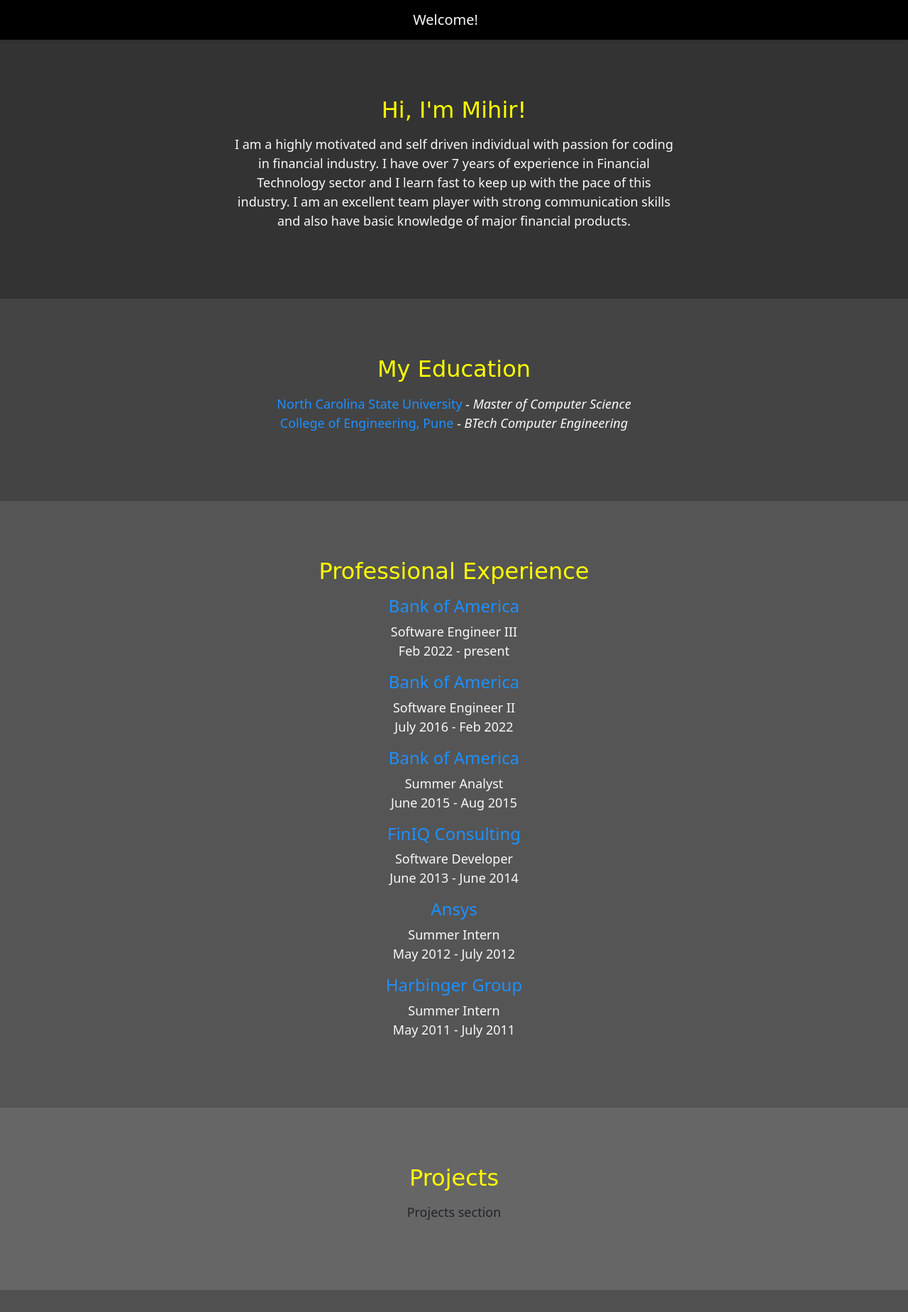
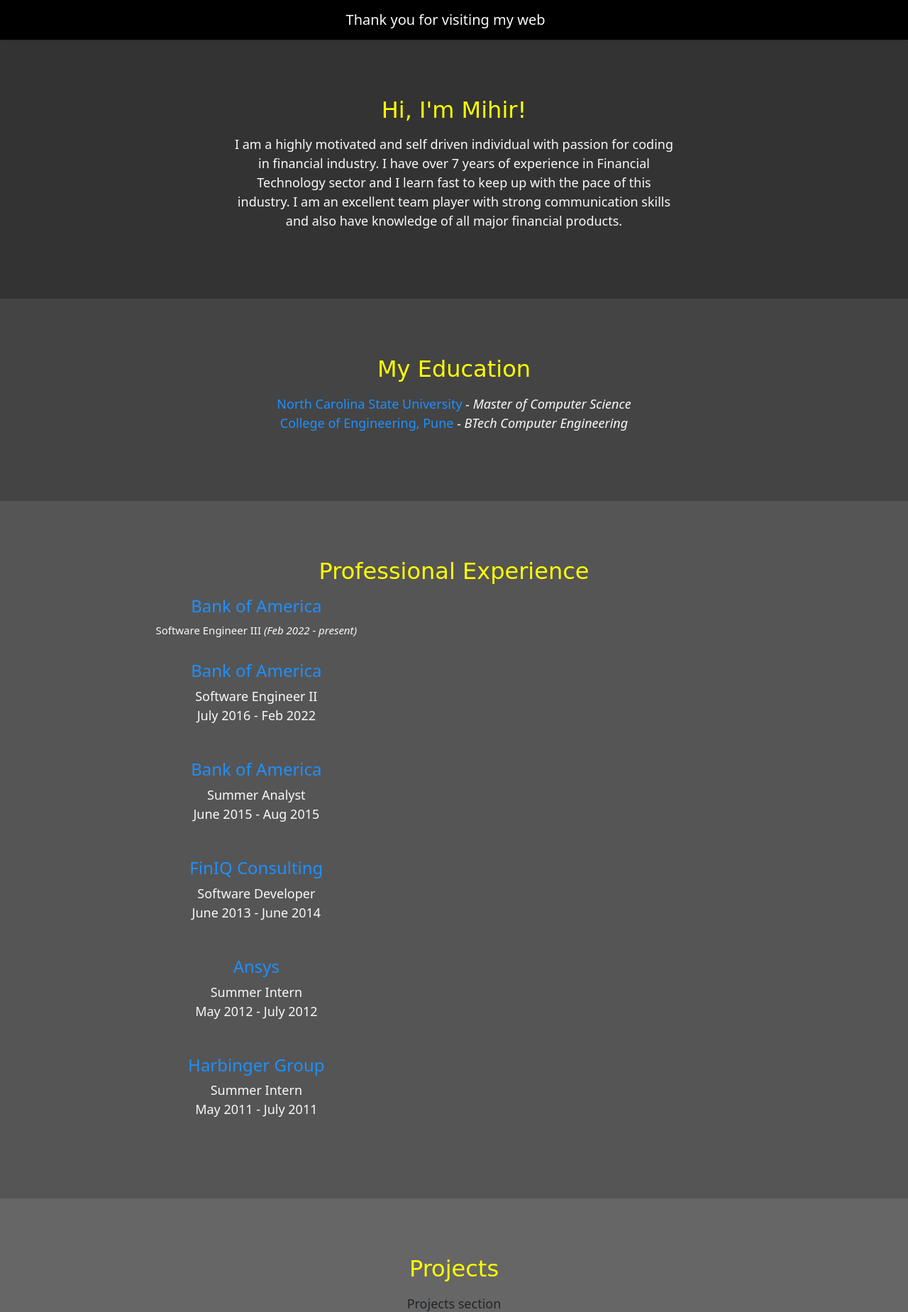
Before and after one commit to mihirdeshpande/mihir-portfolio, a Flask app: page / in a window 1280 px wide. Shown: the top 1849 px of the page at 71% size. Before the commit the page ends 1818 px from the top, so only its background shows below. Run offline with Flask 3, Linux system fonts and the light colour scheme; some libraries are stand-ins or nearby versions.

Commit message:
Try - Typing style welcome bar

```diff
--- a/static/css/main_style.css
+++ b/static/css/main_style.css
@@ -53,3 +53,7 @@ p {
 #projects {
   background-color: #666;
 }
+
+.small-text{
+  font-size:15px;
+}
--- /dev/null
+++ b/static/css/welcome_bar.css
@@ -0,0 +1,4 @@
+.message-transition {
+  opacity: 1;
+  transition: opacity 0s ease;
+}
--- /dev/null
+++ b/static/js/welcome_bar.js
@@ -0,0 +1,29 @@
+const messages = ["Welcome!", "Thank you for visiting my website!"];
+const characterDelay = 0.1; // Delay between each character in seconds
+const messageDelay = 3;
+let messageIndex = 0;
+let charIndex = 0;
+
+function displayMessages() {
+  const div = document.getElementById("welcome-div");
+
+  function typeMessage() {
+    const message = messages[messageIndex];
+    const displayedText = message.substring(0, charIndex + 1);
+    div.textContent = displayedText;
+
+    if (charIndex < message.length) {
+      charIndex++;
+      setTimeout(typeMessage, characterDelay * 1000);
+    } else {
+      charIndex = 0;
+      messageIndex = (messageIndex + 1) % messages.length;
+      setTimeout(displayMessages, messageDelay * 1000);
+    }
+  }
+
+  typeMessage();
+}
+
+// Call the function to start displaying messages with typing effect
+displayMessages();
--- a/templates/home.html
+++ b/templates/home.html
@@ -9,6 +9,7 @@
 
   <!-- My CSS -->
   <link rel="stylesheet" href="static/css/main_style.css">
+  <link rel="stylesheet" href="static/css/welcome_bar.css">
 
   <!-- Bootstrap core CSS -->
   <link href="static/bootstrap/css/bootstrap.min.css" rel="stylesheet">
@@ -22,7 +23,7 @@
 
   <nav class="navbar shadow-sm fixed-top bg-black">
     <div class="container-fluid row align-self-end">
-      <a class="navbar-brand align-items-center text-light text-center" href="#">
+      <a id="welcome-div" class="navbar-brand message-transition align-items-center text-light text-center" href="#">
         Welcome!
       </a>
     </div>
@@ -33,7 +34,7 @@
     <h2 class="mb-3" style="color:yellow; font-family:cursive;">Hi, I'm Mihir!</h2>
     <div class="row justify-content-center">
       <div class="col-6">
-        <p class="text-light">I am a highly motivated and self driven individual with passion for coding in financial industry. I have over 7 years of experience in Financial Technology sector and I learn fast to keep up with the pace of this industry. I am an excellent team player with strong communication skills and also have basic knowledge of major financial products.
+        <p class="text-light">I am a highly motivated and self driven individual with passion for coding in financial industry. I have over 7 years of experience in Financial Technology sector and I learn fast to keep up with the pace of this industry. I am an excellent team player with strong communication skills and also have knowledge of all major financial products.
       </p>
       </div>
     </div>
@@ -52,16 +53,16 @@
     </div>
   </section>
 
+  <!-- Experience Section -->
   <section id="experience" class="section">
     <h2 class="mb-3" style="color:yellow; font-family:cursive;">Professional Experience</h2>
-    <div class="row justify-content-center">
-      <div class="col-6">
+    <div class="row justify-content-left col-7">
       <h4 class="text-light mb-2">
           <a href="https://about.bankofamerica.com/en/our-company" style="color:dodgerblue; text-decoration:none">Bank of America</a>
       </h4>
-      <p class="text-light">
-        Software Engineer III <br>
-        Feb 2022 - present
+      <p class="text-light small-text">
+        Software Engineer III
+        <i>(Feb 2022 - present)</i>
       </p>
 
       <p class="text-light">
@@ -114,8 +115,6 @@
       </p>
       </p>
 
-
-      </div>
     </div>
   </section>
 
@@ -124,5 +123,6 @@
     <p>Projects section</p>
   </section>
 </body>
-
+<!-- my js files -->
+  <script src="static/js/welcome_bar.js"></script>
 </html>
```
Also changed, not shown: static/js/welcome_bar_1.js (added, +22 -0 lines).
